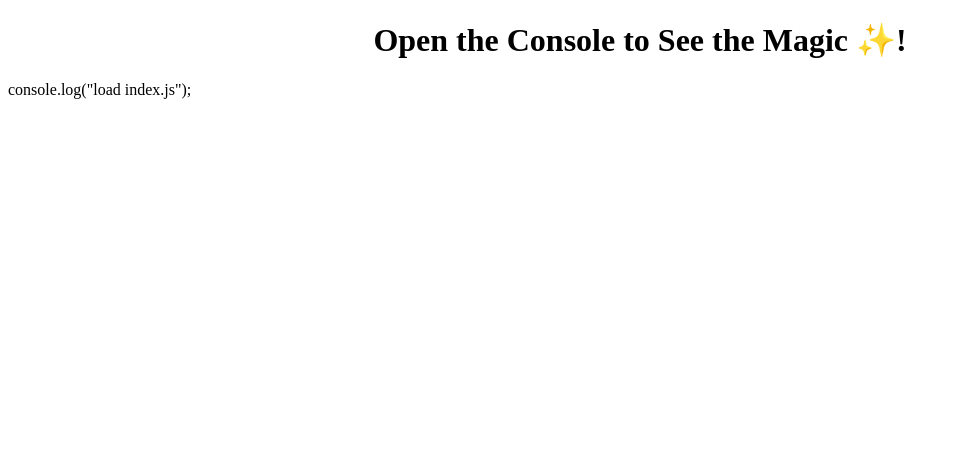
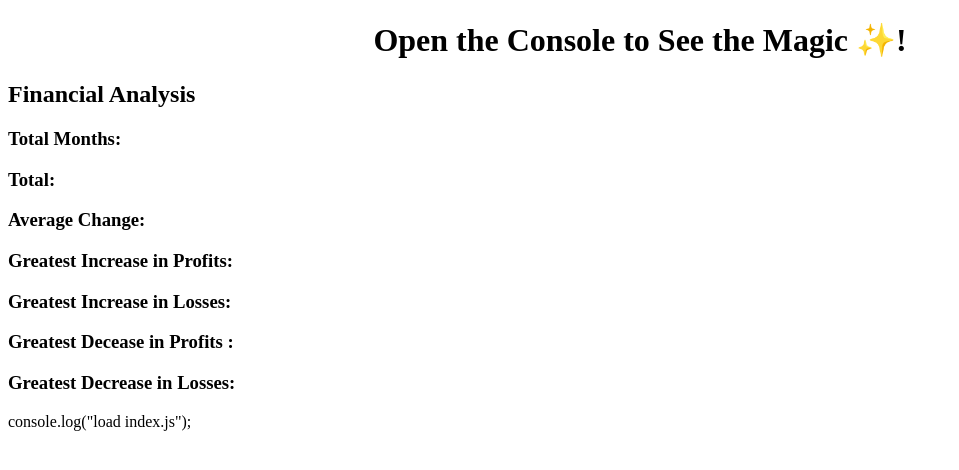
Before and after one commit to DarrolMartin/console-finances, a plain HTML site: page index.html in a window 1280 px wide. Shown: the whole page, without its empty margins (0-959 px from the left). Drawn offline with Linux system fonts and the light colour scheme.

Commit message:
The net total amount of Profit/Losses

```diff
--- a/index.html
+++ b/index.html
@@ -8,7 +8,14 @@
 </head>
 <body>
   <h1 style="text-align:center;">Open the Console to See the Magic ✨! </h1>
-
+  <h2>Financial Analysis</h2>
+  <h3>Total Months: </h3>
+  <h3>Total:</h3>
+  <h3>Average Change:</h3>
+  <h3>Greatest Increase in Profits:</h3>
+  <h3>Greatest Increase in Losses:</h3>
+  <h3>Greatest Decease in Profits :</h3>
+  <h3>Greatest Decrease in Losses:</h3>
   console.log("load index.js");
   <script src="index.js"></script>
 </body>
--- a/index.js
+++ b/index.js
@@ -89,3 +89,17 @@ var finances = [
   console.log("load index.js");
   const totalMonths = finances.length;
   console.log(finances.length);
+
+  // Initialize a variable
+var netTotal = 0;
+
+
+// Iterate through each entry and accumulate the values
+for (var i = 0; i < finances.length; i++) {
+ // The profit/loss value is in the second position of each sub-array
+ var profitLoss = finances[i][1];
+  // Add the profit/loss value to the net total
+  netTotal += profitLoss;
+}
+
+console.log(netTotal);
```
